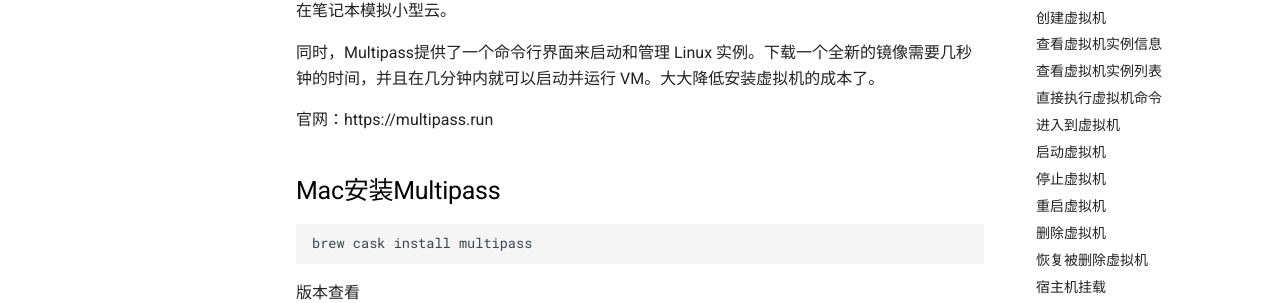
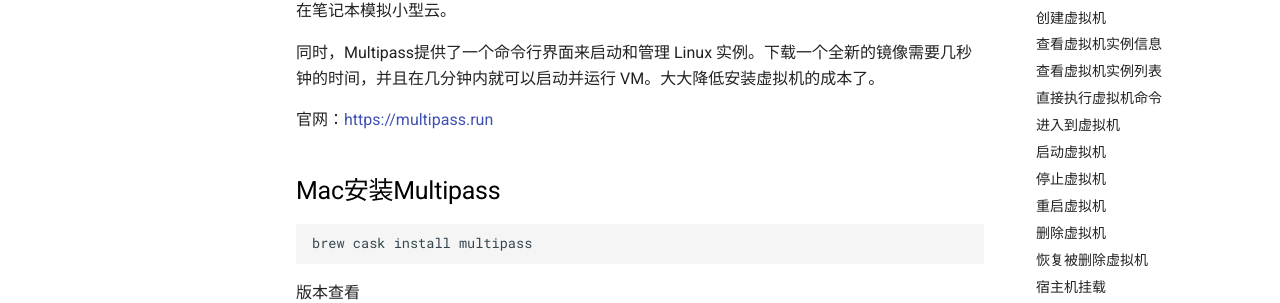
Before and after one commit to mqy224512/note, an MkDocs documentation site: the page built from docs/工具/multipass/multipass安装并使用.md, in a window 1280 px wide and 900 px high. Shown: the part 309-612 px from the top of the window. Built offline with MkDocs 1.6.1 and Material for MkDocs 9.7.7, drawn with Linux system fonts in a browser that asks for light colours; part of the change alters nothing that is shown.

```diff
--- a/docs/工具/multipass/multipass安装并使用.md
+++ b/docs/工具/multipass/multipass安装并使用.md
@@ -6,7 +6,9 @@ Multipass 是一个轻量虚拟机管理器，是由 Ubuntu 运营公司 Canonic
 
 同时，Multipass提供了一个命令行界面来启动和管理 Linux 实例。下载一个全新的镜像需要几秒钟的时间，并且在几分钟内就可以启动并运行 VM。大大降低安装虚拟机的成本了。
 
-官网：https://multipass.run
+官网：[https://multipass.run](https://multipass.run)
+
+
 
 ## <font style="color:black;font-weight:bolder">Mac安装Multipass</font>
 
```
